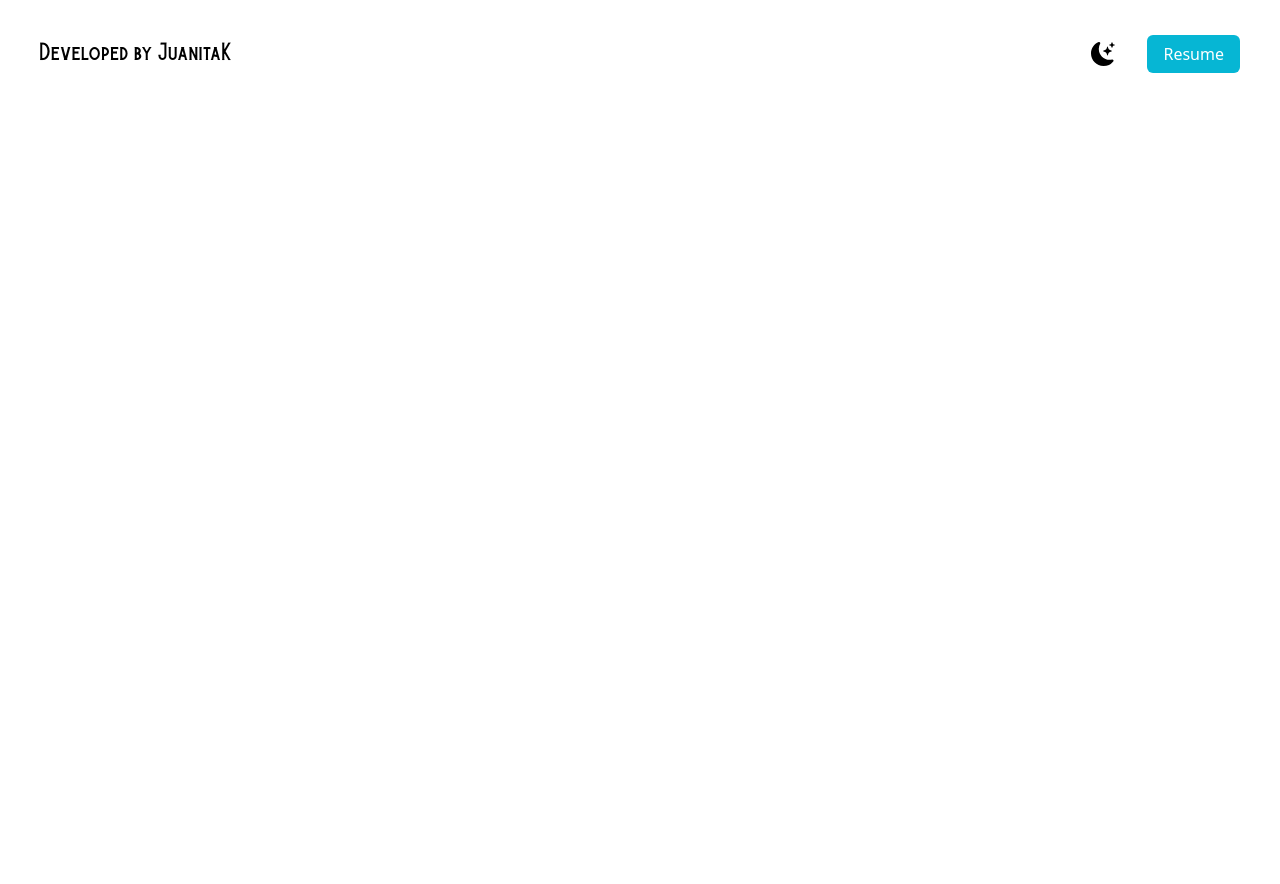
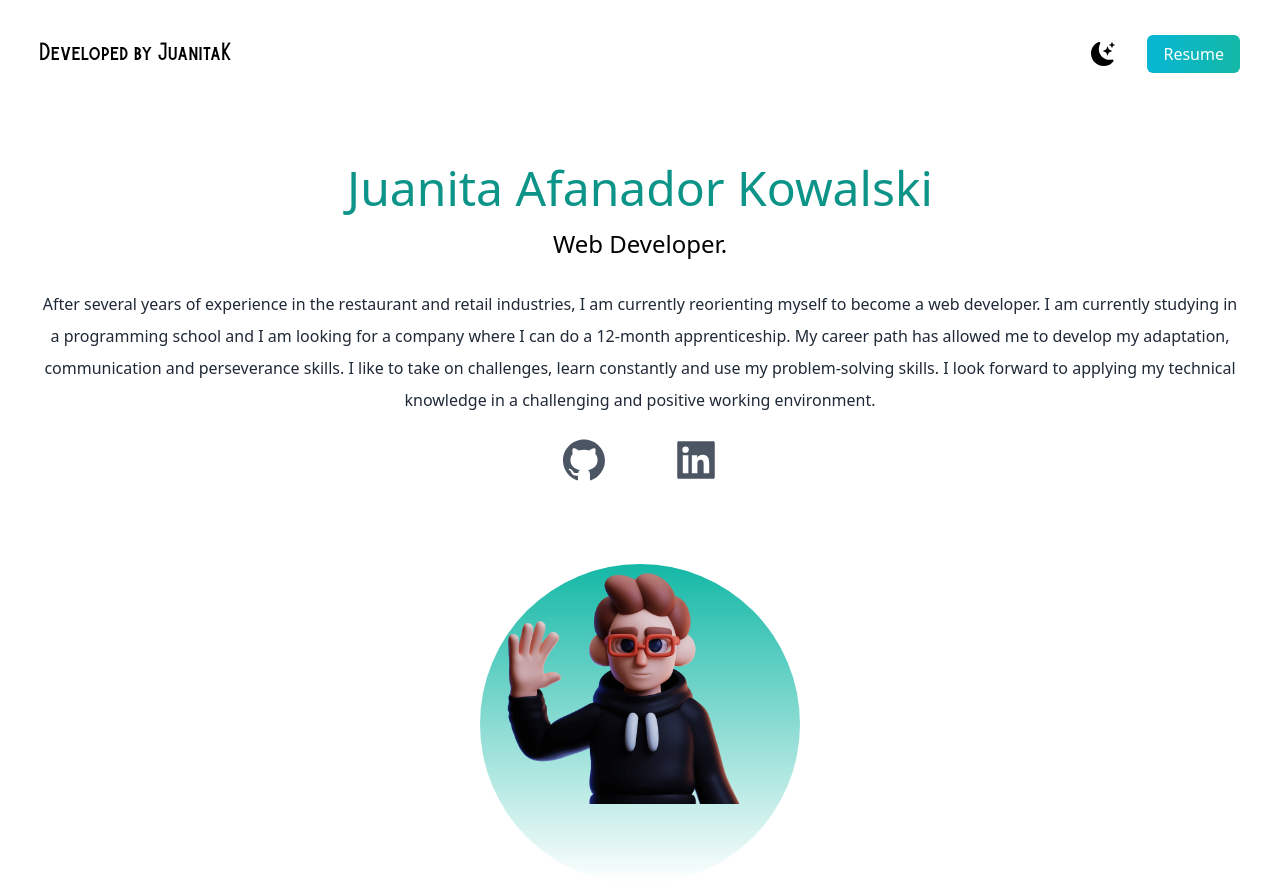
Before and after one commit to JuanitaAK/portofolio, a Next.js app: page / in a window 1280 px wide. Before the commit the page ends 800 px from the top, so only its background shows below. Built offline with nearby package versions, Linux system fonts and the light colour scheme.

Commit message:
woring in Profil component. image and social network icons added. working in image styling at the moment

```diff
--- /dev/null
+++ b/src/app/components/NavBar.js
@@ -0,0 +1,22 @@
+//import { Inter } from "@next/font/google";
+import { BsFillMoonStarsFill } from "react-icons/bs";
+
+export default function NavBar() {
+  return (
+    <nav className="py-10 mb-12 flex justify-between">
+      <h1 className="text-xl font-burtons">Developed by JuanitaK</h1>
+      <ul className="flex items-center">
+        <li>
+          <BsFillMoonStarsFill className="cursor-pointer text-2xl"/>
+        </li>
+        <li>
+          <a
+            className="bg-gradient-to-r from-cyan-500 to-teal-500 text-white px-4 py-2 rounded-md ml-8"
+            href="#">
+            Resume
+          </a>
+        </li>
+      </ul>
+    </nav>
+  );
+}
--- /dev/null
+++ b/src/app/components/Profile.js
@@ -0,0 +1,37 @@
+import {
+    AiFillLinkedin,
+    AiFillGithub
+} from "react-icons/ai";
+import Image from "next/image";
+import deved from '../../../public/dev-ed-wave.png';
+
+
+
+export default function Profile() {
+return (
+<section>
+    <div className="text-center">
+        <h2 className="text-5xl py-2 text-teal-600 font-medium">
+            Juanita Afanador Kowalski </h2>
+        <h3 className="text-2xl py-2">
+            Web Developer. </h3>
+        <p className="text-md py-5 leading-8 text-gray-800">
+            After several years of experience in the restaurant and retail industries,
+            I am currently reorienting myself to become a web developer. I am currently
+            studying in a programming school and I am looking for a company where I can
+            do a 12-month apprenticeship. My career path has allowed me to develop my
+            adaptation, communication and perseverance skills. I like to take on challenges,
+            learn constantly and use my problem-solving skills. I look forward to applying my
+            technical knowledge in a challenging and positive working environment.
+        </p>
+    </div>
+    <div className="text-5xl flex justify-center gap-16 text-gray-600">
+        <AiFillGithub/>
+        <AiFillLinkedin/>
+    </div>
+    <div style={{position:"relative"}} className="relative mx-auto bg-gradient-to-b from-teal-500 rounded-full w-80 h-80 mt-20">
+        <Image src ={deved} style={{objectFit:"cover"}} />
+    </div>
+</section>
+);
+}
--- a/src/app/page.js
+++ b/src/app/page.js
@@ -1,31 +1,21 @@
 //import Image from 'next/image'
 import { Inter } from '@next/font/google'
-import { BsFillMoonStarsFill} from "react-icons/bs"
-
-//import styles from './page.module.css'
+//import { BsFillMoonStarsFill} from "react-icons/bs"
+import NavBar from './components/NavBar'
+import Profile from './components/Profile'
 
 
-const inter = Inter({ subsets: ['latin'] })
+
+
+
+//const inter = Inter({ subsets: ['latin'] })
 
 export default function Home() {
   return (
     <main className="bg-white px-10">
       <section className="min-h-screen">
-        <nav className="py-10 mb-12 flex justify-between">
-        <h1 className="text-xl font-burtons">Developed by JuanitaK</h1>
-        <ul className="flex items-center">
-          <li>
-            <BsFillMoonStarsFill className="cursor-pointer text-2xl"/>
-           </li>
-          <li><a
-            className="bg-gradient-to-r bg-cyan-500 to-teal-500 text-white px-4 py-2 rounded-md ml-8"
-            href='#'
-            >
-              Resume
-              </a>
-              </li>
-          </ul>
-        </nav>
+       <NavBar/>
+       <Profile/>
 
       </section>
     </main>
```
